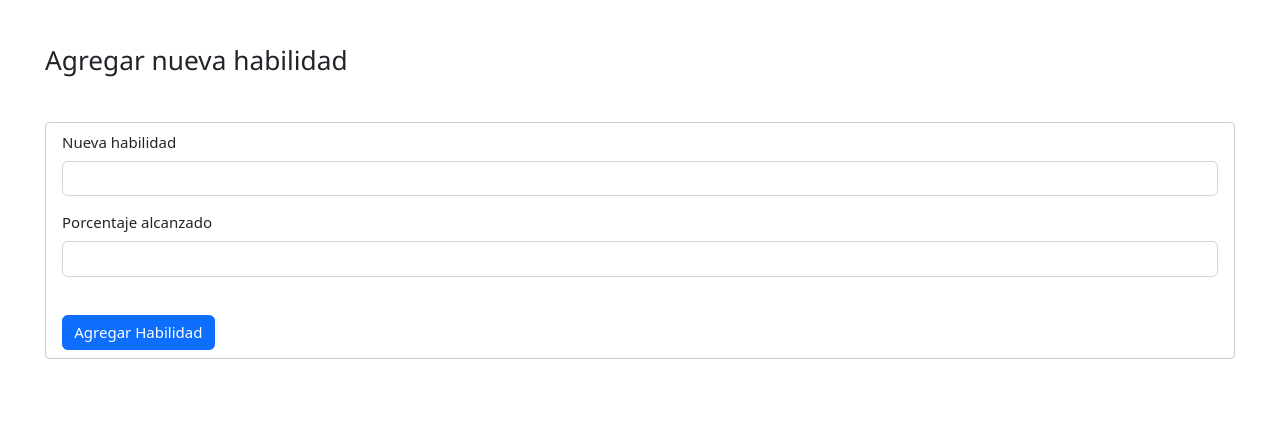
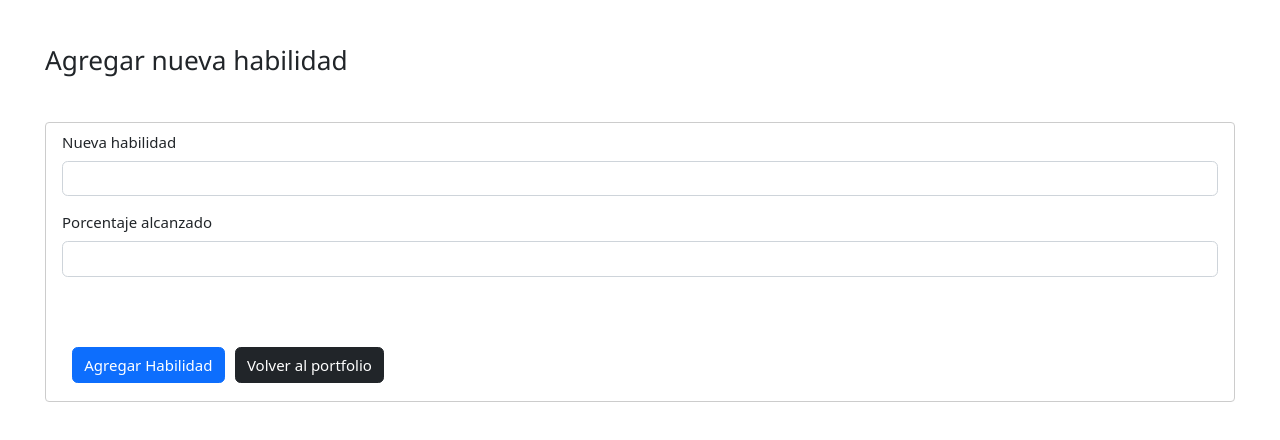
Before and after one commit to ferbonelli/Portfolio-FrontEnd, an Angular app in the folder MiPorfolio/: page /nuevahabilidad in a window 1280 px wide. Shown: the top 440 px of the page. Built offline with nearby package versions, Linux system fonts and the light colour scheme; no server answers.

Commit message:
Botones ok

```diff
--- a/MiPorfolio/src/app/componentes/acerca-de/editaracerca-de.component.html
+++ b/MiPorfolio/src/app/componentes/acerca-de/editaracerca-de.component.html
@@ -5,5 +5,9 @@
     <input type="text" class="form-control" id="formGroupExampleInput" [(ngModel)]="personaEditar.acerca_de" >
   </div>
 
-  <button type="button" class="btn btn-primary" (click)="onUpdate()">Actualizar Acerca de</button>
+  <div class="d-grid gap-2 d-md-block">
+  <button type="button" class="btn btn-primary" style="margin: 10px" (click)="onUpdate()">Actualizar Acerca de</button>
+  <a routerLink="/portfolio">
+    <button type="button" class="btn btn-dark">Volver al portfolio</button></a>
+  </div>
 </div>
--- a/MiPorfolio/src/app/componentes/banner/banner.component.html
+++ b/MiPorfolio/src/app/componentes/banner/banner.component.html
@@ -9,7 +9,7 @@
   </h4>
 
   <div *ngIf="esta_logueado">
-    <button type="button" class="btn btn-secondary" routerLink="/editarbanner/{{personaArray[0].id_persona}}">Editar banner</button>
+    <button type="button" class="btn btn-secondary" style="margin: 10px" routerLink="/editarbanner/{{personaArray[0].id_persona}}">Editar banner</button>
     <br><br>
     </div>
 
--- a/MiPorfolio/src/app/componentes/banner/editarbanner.component.html
+++ b/MiPorfolio/src/app/componentes/banner/editarbanner.component.html
@@ -20,5 +20,10 @@
     <input type="text" class="form-control" id="formGroupExampleInput" [(ngModel)]="personaEditar.url_foto" >
   </div>
 
-  <button type="button" class="btn btn-primary" (click)="onUpdate()">Actualizar datos</button>
+  <div class="d-grid gap-2 d-md-block">
+  <button type="button" class="btn btn-primary" style="margin: 10px" (click)="onUpdate()">Actualizar datos</button>
+  <a routerLink="/portfolio">
+    <button type="button" class="btn btn-dark">Volver al portfolio</button></a>
+  </div>
+
 </div>
--- a/MiPorfolio/src/app/componentes/educacion/editareducacion.component.html
+++ b/MiPorfolio/src/app/componentes/educacion/editareducacion.component.html
@@ -71,6 +71,8 @@
 
   <div class="col-12">
     <br>
-    <button type="submit" class="btn btn-primary">Actualizar curso</button>
+    <button type="submit" class="btn btn-primary" style="margin: 10px">Actualizar curso</button>
+    <a routerLink="/portfolio">
+      <button type="button" class="btn btn-dark">Volver al portfolio</button></a>
   </div>
 </form>
--- a/MiPorfolio/src/app/componentes/educacion/nuevaeducacion.component.html
+++ b/MiPorfolio/src/app/componentes/educacion/nuevaeducacion.component.html
@@ -65,6 +65,8 @@
 
   <div class="col-12">
     <br>
-    <button type="submit" class="btn btn-primary">Agregar curso</button>
+    <button type="submit" class="btn btn-primary" style="margin: 10px">Agregar curso</button>
+    <a routerLink="/portfolio">
+    <button type="button" class="btn btn-dark">Volver al portfolio</button></a>
   </div>
 </form>
--- a/MiPorfolio/src/app/componentes/experiencia/editarexperiencia.component.html
+++ b/MiPorfolio/src/app/componentes/experiencia/editarexperiencia.component.html
@@ -85,7 +85,7 @@
         [(ngModel)]="esactual"
           formControlName="trabajoactual" >
         <label class="form-check-label" for="trabajoactual">
-        ¿Es trabajo actual?
+        Es trabajo actual
         </label>
       </div>
 
@@ -104,7 +104,7 @@
     </div>
   </div>
 
-  <div class="d-grid gap-2 d-md-block col-12">
+  <div class="col-12">
     <br>
     <button type="submit" class="btn btn-primary" style="margin: 10px">Actualizar curso</button>
     <a routerLink="/portfolio">
--- a/MiPorfolio/src/app/componentes/experiencia/nuevaexperiencia.component.html
+++ b/MiPorfolio/src/app/componentes/experiencia/nuevaexperiencia.component.html
@@ -80,7 +80,7 @@
           [(ngModel)]="esactual"
             formControlName="trabajoactual" >
           <label class="form-check-label" for="trabajoactual">
-          ¿Es trabajo actual?
+          Es trabajo actual
           </label>
         </div>
 
@@ -104,7 +104,7 @@
 
   </div>
 
-  <div class="d-grid gap-2 d-md-block col-12">
+  <div class="col-12">
     <br>
     <button type="submit" class="btn btn-primary" style="margin: 10px" >Agregar Nueva experiencia</button>
     <a routerLink="/portfolio">
--- a/MiPorfolio/src/app/componentes/habilidades/editarhabilidad.component.html
+++ b/MiPorfolio/src/app/componentes/habilidades/editarhabilidad.component.html
@@ -31,6 +31,10 @@
     </div>
   </div>
 
-  <br>
-  <button type="button" type="submit" class="btn btn-primary" >Actualizar Habilidad</button>
+  <div class="d-grid gap-2 d-md-block">
+    <br>
+  <button type="button" type="submit" style="margin: 10px" class="btn btn-primary" >Actualizar Habilidad</button>
+  <a routerLink="/portfolio">
+    <button type="button" class="btn btn-dark">Volver al portfolio</button></a>
+  </div>
 </form>
--- a/MiPorfolio/src/app/componentes/habilidades/nuevahabilidad.component.html
+++ b/MiPorfolio/src/app/componentes/habilidades/nuevahabilidad.component.html
@@ -30,7 +30,11 @@
     </div>
 
   </div>
-
+  <div class="d-grid gap-2 d-md-block">
+    <br>
   <br>
-  <button type="submit" class="btn btn-primary">Agregar Habilidad</button>
+  <button type="submit" class="btn btn-primary" style="margin: 10px">Agregar Habilidad</button>
+  <a routerLink="/portfolio">
+    <button type="button" class="btn btn-dark">Volver al portfolio</button></a>
+  </div>
 </form>
--- a/MiPorfolio/src/app/componentes/login/login.component.html
+++ b/MiPorfolio/src/app/componentes/login/login.component.html
@@ -20,5 +20,5 @@
     </div>
   </div>
 
-  <button type="submit" class="btn btn-primary">Iniciar sesión</button>
+  <button type="submit" style="margin: 10px" class="btn btn-primary">Iniciar sesión</button>
 </form>
--- a/MiPorfolio/src/app/componentes/proyectos/editarproyecto.component.html
+++ b/MiPorfolio/src/app/componentes/proyectos/editarproyecto.component.html
@@ -69,6 +69,8 @@
 
   <div class="col-12">
     <br>
-    <button type="submit" class="btn btn-primary" >Actualizar Proyecto</button>
+    <button type="submit" class="btn btn-primary" style="margin: 10px">Actualizar Proyecto</button>
+    <a routerLink="/portfolio">
+      <button type="button" class="btn btn-dark">Volver al portfolio</button></a>
   </div>
 </form>
--- a/MiPorfolio/src/app/componentes/proyectos/nuevoproyecto.component.html
+++ b/MiPorfolio/src/app/componentes/proyectos/nuevoproyecto.component.html
@@ -64,6 +64,8 @@
 
   <div class="col-12">
     <br>
-    <button type="submit" class="btn btn-primary" >Agregar Proyecto</button>
+    <button type="submit" class="btn btn-primary" style="margin: 10px">Agregar Proyecto</button>
+    <a routerLink="/portfolio">
+      <button type="button" class="btn btn-dark">Volver al portfolio</button></a>
   </div>
 </form>
```
